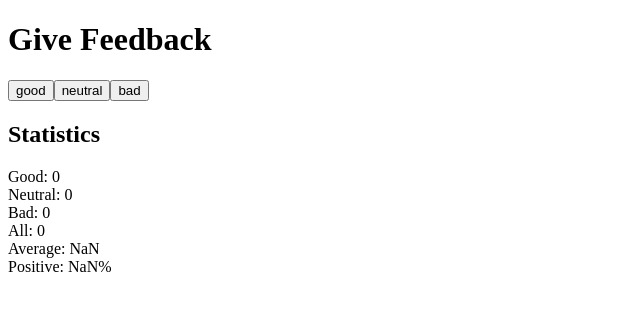
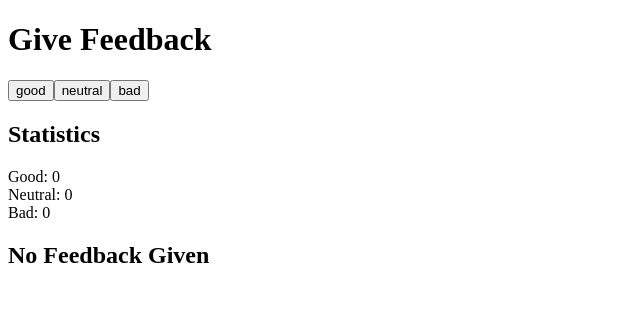
Before and after one commit to midcenturydude7/react-full-stack-open, a React (Create React App) app: page / in a window 1280 px wide. Shown: the top 310 px of the page, without its empty margins (0-640 px from the left). Built offline with nearby package versions, Linux system fonts and the light colour scheme.

Commit message:
Used conditional w/in Statistics component to complete exercise

```diff
--- a/src/components/Statistics.js
+++ b/src/components/Statistics.js
@@ -2,6 +2,13 @@ import React from "react";
 
 const Statistics = ({total, average, positive}) => {
 
+    if (total === 0) {
+        return (
+            <>
+                <h2>No Feedback Given</h2>
+            </>
+        )
+    } else {
         return (
             <>
                 <span>All: {total}</span><br />
@@ -10,5 +17,6 @@ const Statistics = ({total, average, positive}) => {
             </>
         )
     }
+}
 
 export default Statistics;
```
Lines whose indentation alone changed are shown as unchanged.
